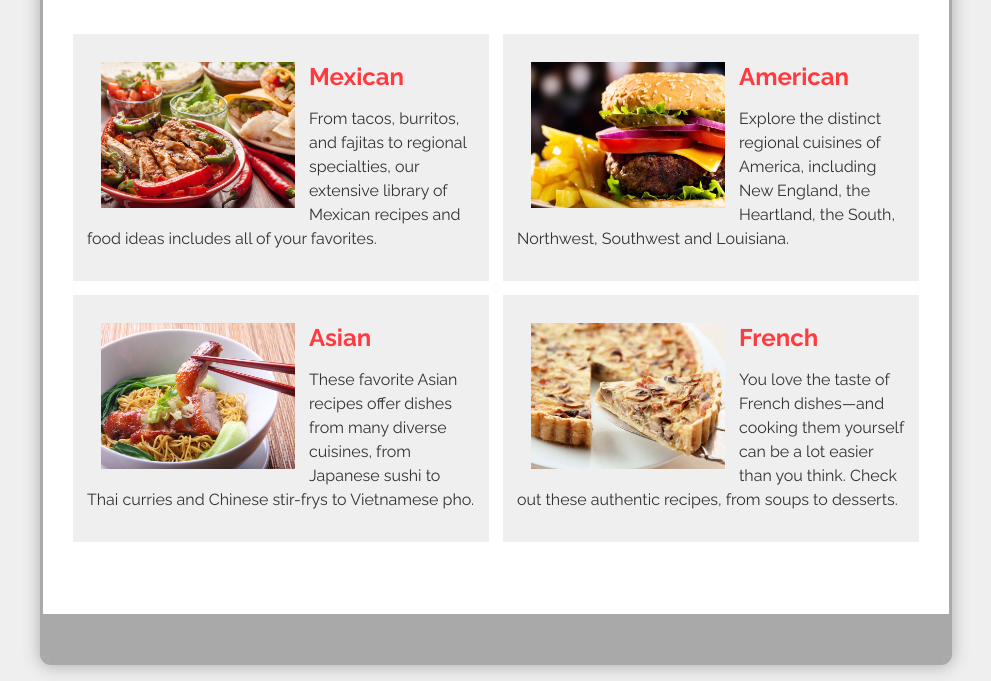
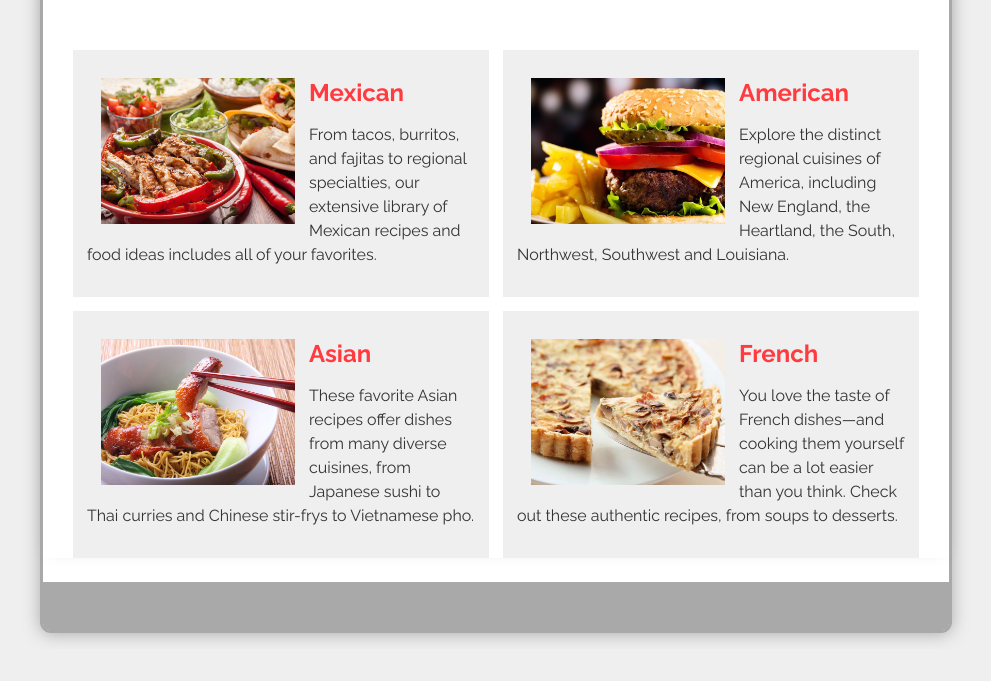
Before and after one commit to jacobcapshaw/brooklyn_eats, a website: page app/index.html in a window 1280 px wide. Shown: the part 183-864 px from the top of the page, without its empty margins (144-1135 px from the left). After the commit the page ends 832 px from the top, so only its background shows below. Drawn offline with nearby package versions, Linux system fonts and the light colour scheme; files that its build step writes are made by us from their sources.

Commit message:
fixed .content shadow on cuisine page

```diff
--- a/app/index.html
+++ b/app/index.html
@@ -61,11 +61,13 @@
       </div>
     </nav>
 
-    <article>
-      <div ng-app="recipeApp">
-        <recipe-list></recipe-list>
-      </div>
-    </article>
+    <div class="content">
+      <article>
+        <div ng-app="recipeApp">
+          <recipe-list></recipe-list>
+        </div>
+      </article>
+    </div>
 
     <footer>
     </footer>
--- a/scss/imports/_basics.scss
+++ b/scss/imports/_basics.scss
@@ -577,9 +577,10 @@ p.byline {
 
 .p-cuisines article {
     margin: 1.5rem 1rem 1.5rem 1rem;
+    padding: 2.5rem 0 0;
 
     @media (min-width: 47em) {
-      margin: 1.5rem 1rem 1.5rem 1.875rem;
+      margin: 2rem 1rem 1.5rem 1.875rem;
 
     }
 }
```
